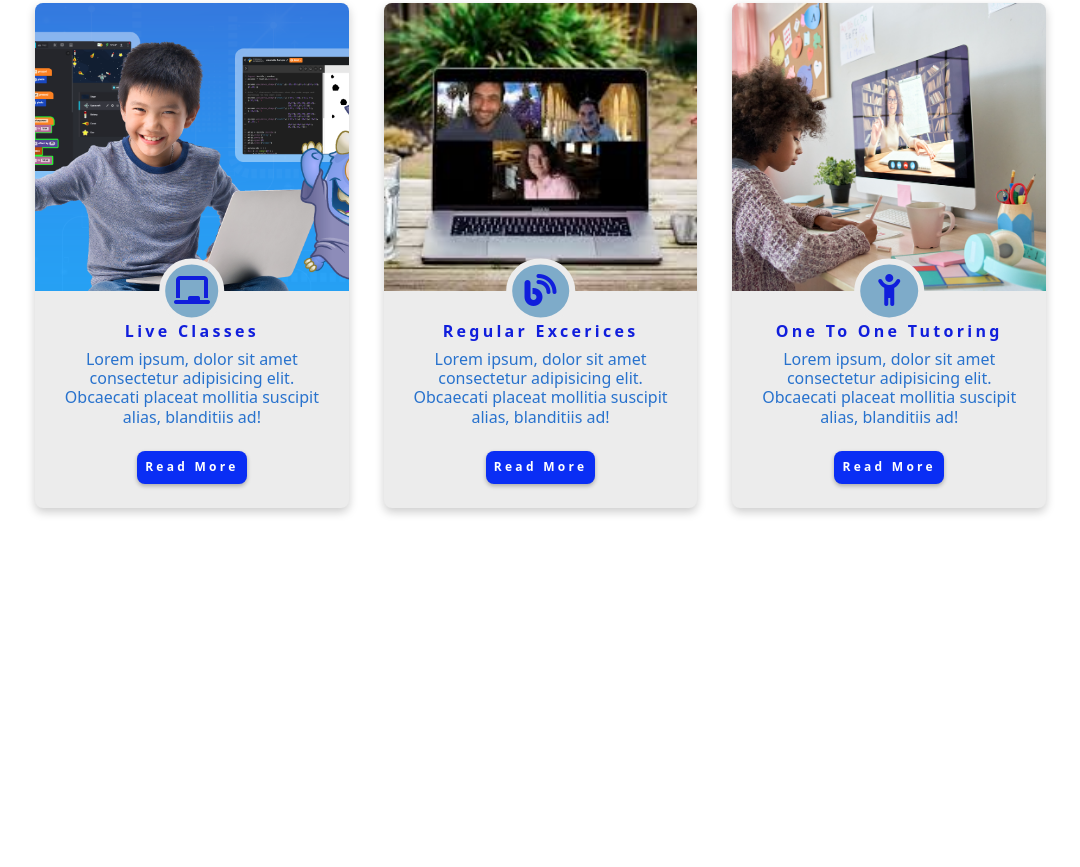
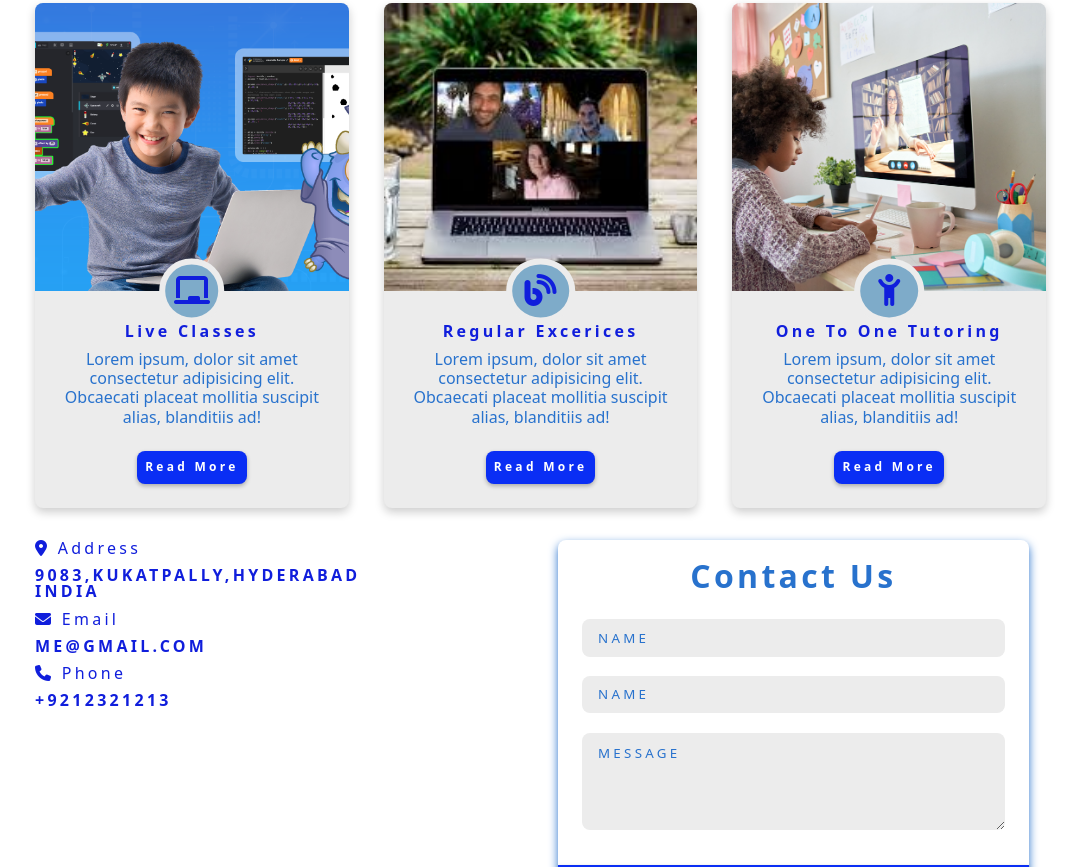
Before and after one commit to Lotfullah21/demos, a plain HTML site: page index.html in a window 1280 px wide. Shown: the part 2004-2871 px from the top of the page, without its empty margins (82-1162 px from the left). Before the commit the page ends 2544 px from the top, so only its background shows below. Drawn offline with Linux system fonts and the light colour scheme; a web font is replaced by a local one.

Commit message:
Add files via upload

```diff
--- a/css/style.css
+++ b/css/style.css
@@ -8,6 +8,10 @@ font import
 Global Variables
 =====
 */
+
+* {
+  border: 2px so;
+}
 
 :root {
   --clr-primary: rgb(16, 30, 220);
@@ -474,3 +478,87 @@ services icon
   border: solid 0.4rem var(--clr-grey-4);
   transform: translate(-50%, 50%);
 }
+
+/*
+====
+Contact
+====*/
+
+.contact {
+  margin-top: 2rem;
+}
+
+.contact-info,
+.contact-form {
+  margin-bottom: 3rem;
+}
+
+.contact-title {
+  color: var(--clr-primary);
+  font-weight: 500;
+}
+
+.contact-text {
+  text-transform: uppercase;
+}
+
+.contact-form {
+  background: var(--clr-white);
+  border-radius: var(--radius);
+  text-align: center;
+  box-shadow: 0px 4px 10px var(--clr-grey-2);
+  transition: var(--transition);
+  max-width: 30rem;
+}
+.contact-form:hover {
+  box-shadow: 0px 4px 10px var(--clr-grey-2);
+}
+
+.contact-form h3 {
+  color: var(--clr-grey-2);
+  padding-top: 1.25rem;
+}
+
+.form-group {
+  padding: 1rem 1.5rem;
+}
+
+.form-input {
+  display: block;
+  width: 100%;
+  padding: 0.7rem 1rem;
+  border: none;
+  margin-bottom: 1.2rem;
+  background-color: var(--clr-grey-4);
+  border-radius: var(--radius);
+  text-transform: uppercase;
+  letter-spacing: var(--letter-pacing);
+}
+
+.form-input::placeholder {
+  text-transform: uppercase;
+  letter-spacing: var(--letter-pacing);
+  color: var(--clr-grey-2);
+  font-family: var(--ff-primary);
+}
+
+.submit-btn {
+  display: block;
+  width: 100%;
+  padding: 1rem;
+  border-bottom-left-radius: var(--radius);
+  border-bottom-right-radius: var(--radius);
+}
+
+@media screen and (min-width: 760px) {
+  .contact-form,
+  .contact-info {
+    float: left;
+    width: 45%;
+    margin-right: 5%;
+  }
+}
+/*
+====
+Footer
+====*/
--- a/index.html
+++ b/index.html
@@ -278,6 +278,83 @@
       <!-- end of section title -->
     </section>
     <!-- end of servicess -->
+
+    <!-- contact information -->
+    <section class="contact">
+      <div class="section-center clearfix">
+        <!-- contact information -->
+        <article class="contact-info">
+          <!-- single contact item -->
+          <div class="contact-item">
+            <h4 class="contact-title">
+              <span class="contact-icon">
+                <i class="fa-solid fa-location-dot"></i>
+              </span>
+              Address
+            </h4>
+            <h4 class="contact-text">
+              9083,Kukatpally,Hyderabad <br />
+              India
+            </h4>
+          </div>
+          <!-- end of single contact item -->
+          <!-- single contact item -->
+          <div class="contact-item">
+            <h4 class="contact-title">
+              <span class="contact-icon">
+                <i class="fa-solid fa-envelope"></i>
+              </span>
+              Email
+            </h4>
+            <h4 class="contact-text">me@gmail.com</h4>
+          </div>
+          <!-- end of single contact item -->
+          <!-- single contact item -->
+          <div class="contact-item">
+            <h4 class="contact-title">
+              <span class="contact-icon">
+                <i class="fa-solid fa-phone"></i>
+              </span>
+              Phone
+            </h4>
+            <h4 class="contact-text">+9212321213</h4>
+          </div>
+          <!-- end of single contact item -->
+        </article>
+        <!-- contact form -->
+        <article class="contact-form">
+          <h3>contact us</h3>
+          <form action="post">
+            <div class="form-group">
+              <!-- inputs -->
+              <input
+                type="text"
+                placeholder="Name"
+                name="name"
+                class="form-input"
+              />
+              <input
+                type="email"
+                placeholder="Name"
+                name="name"
+                class="form-input"
+              />
+              <textarea
+                name="message"
+                rows="5"
+                class="form-input"
+                placeholder="Message"
+              ></textarea>
+              <!-- end of inputs -->
+            </div>
+            <!-- button -->
+            <button type="submit" class="submit-btn btn">Submit</button>
+          </form>
+        </article>
+        <!-- end of contact form -->
+      </div>
+    </section>
+    <!-- end of contact information -->
     <!-- javascript -->
 
     <script src="app.js"></script>
```
